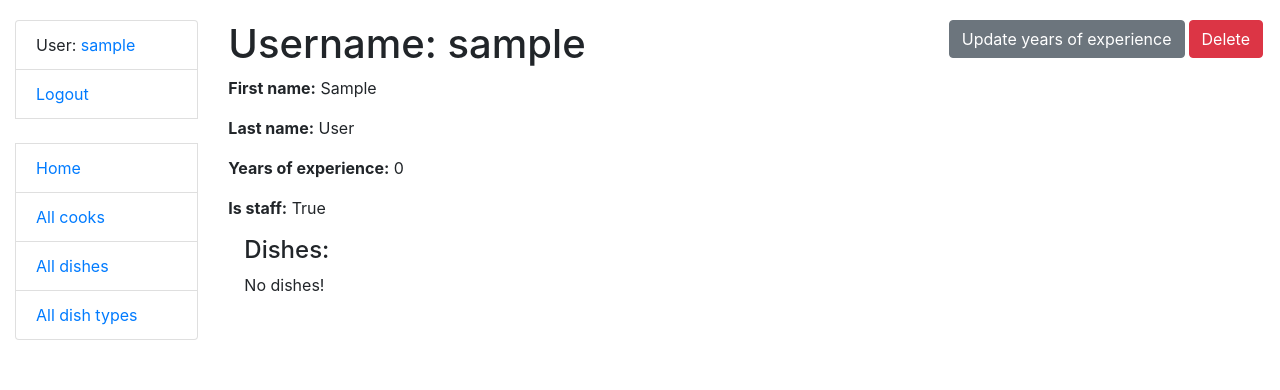
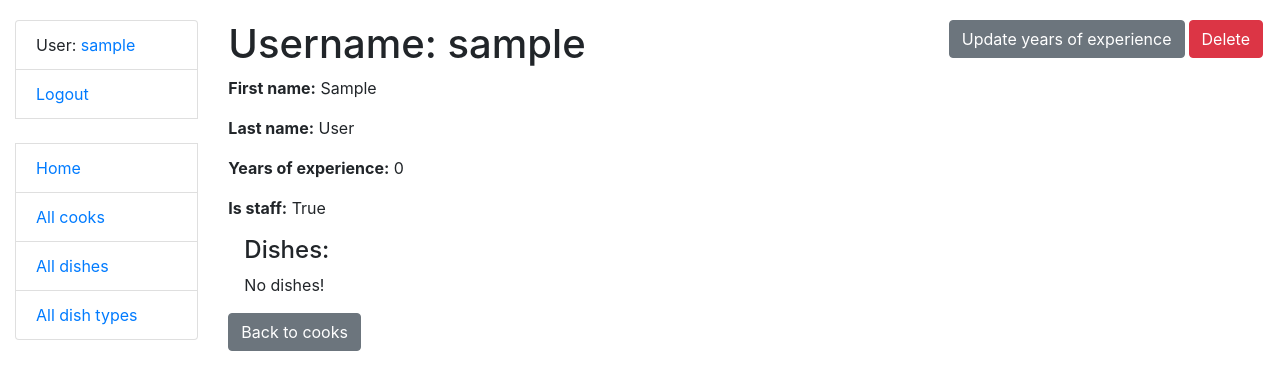
Before and after one commit to Codoeh/Kitchen_website, a Django app: page /cook/1/ in a window 1280 px wide. Shown: the top 390 px of the page. Run offline with Django 5.2, Linux system fonts and the light colour scheme; the visitor is signed in with stand-in values (Sample User, id 1); data comes from the database, SQL or seed files in the repository; data that the repository does not hold is empty.

Commit message:
add back button in cook details

```diff
--- a/templates/catalog/cook_detail.html
+++ b/templates/catalog/cook_detail.html
@@ -30,4 +30,5 @@
       <p>No dishes!</p>
     {% endfor %}
   </div>
+	    <a href="{% url 'catalog:cook-list' %}" class="btn btn-secondary">Back to cooks</a>
 {% endblock %}
```
